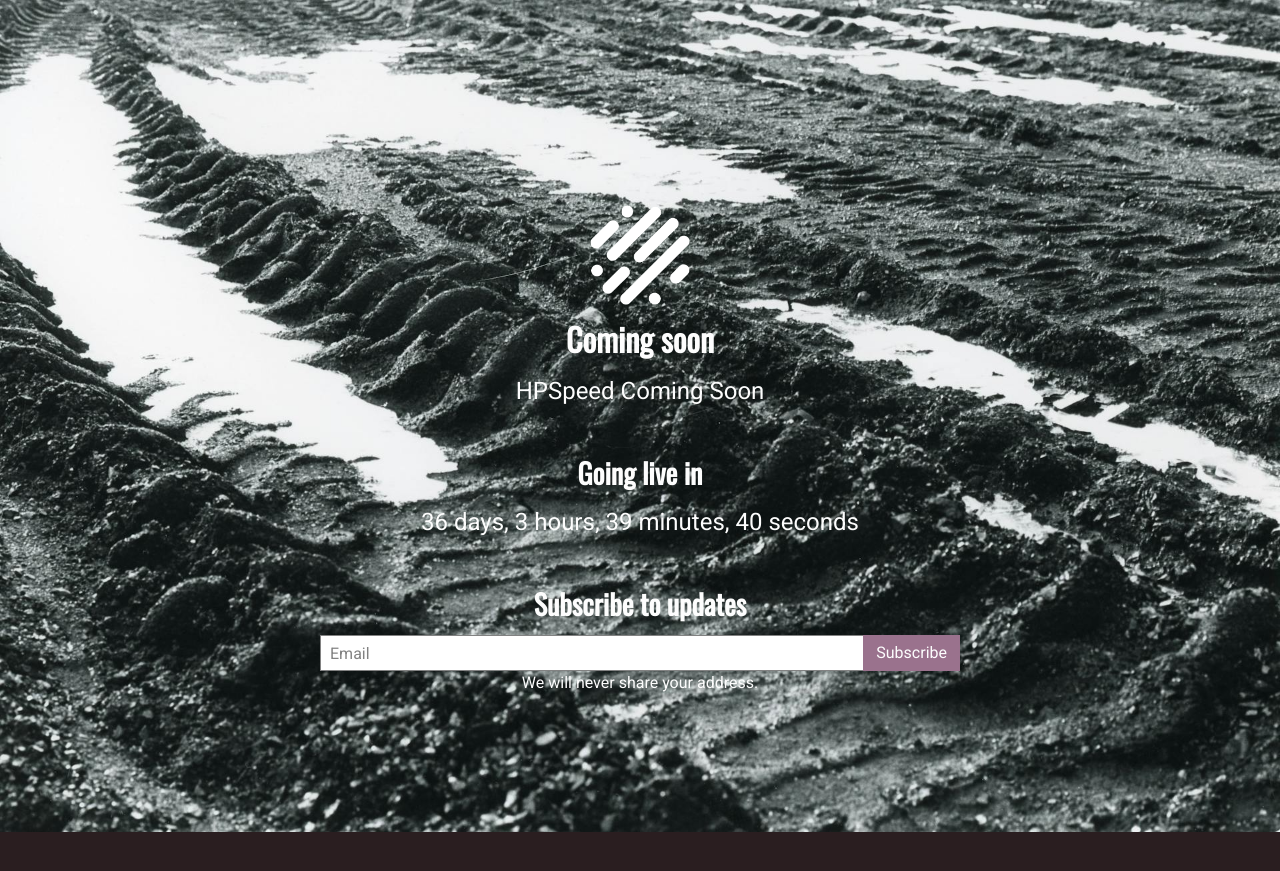
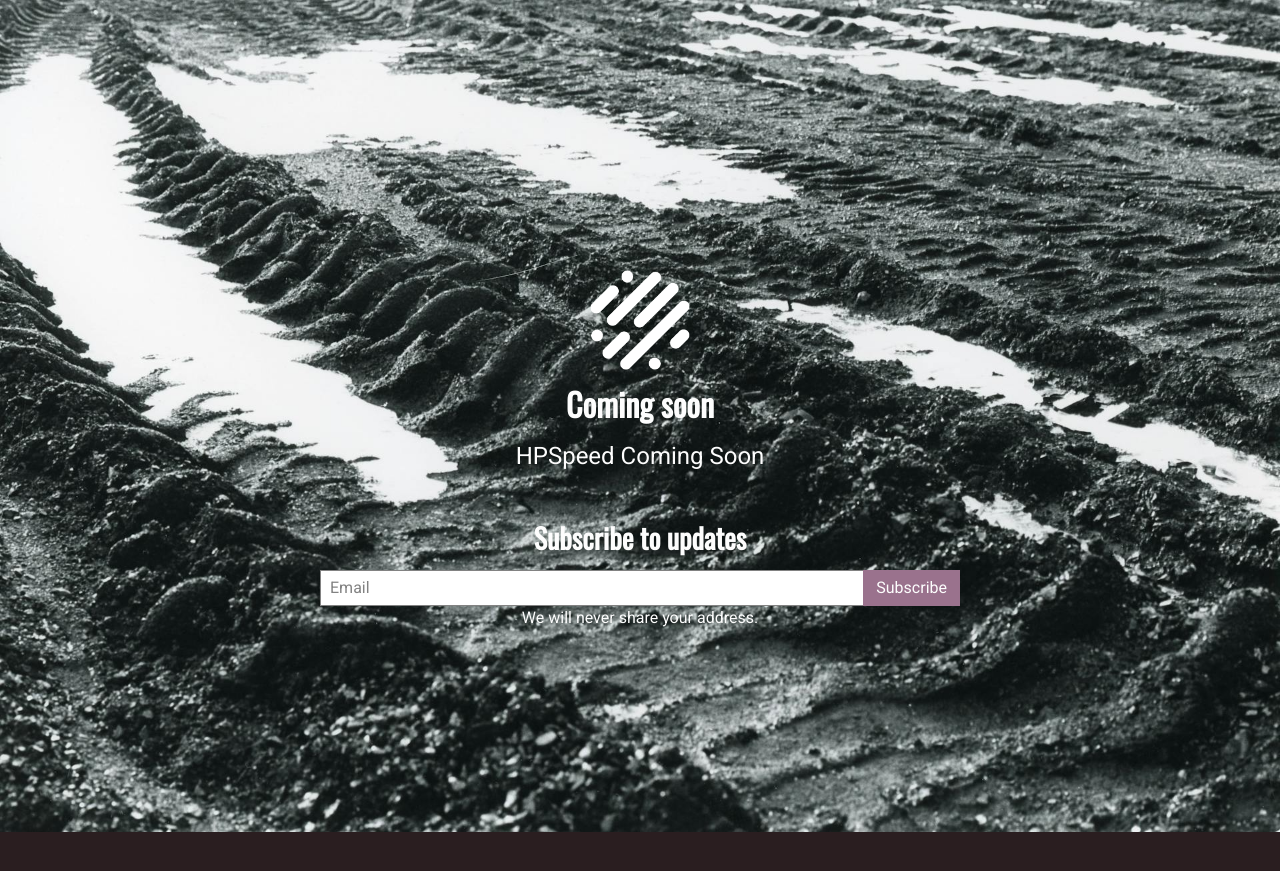
Before and after one commit to CodionCA/S-JSOON, a Jekyll site: the page built from index.md, in a window 1280 px wide. Shown: the top 871 px of the page. Built offline with Jekyll 4.4.1, drawn with Linux system fonts in a browser that asks for light colours; our own code applies the rules of GitHub Pages for plain Markdown files; part of the change alters nothing that is shown.

Commit message:
Update _config.yml

```diff
--- a/_config.yml
+++ b/_config.yml
@@ -1,9 +1,9 @@
 # Site settings
 # Site title
-title: Coming Soon
+title: HP Speed
 
 # Site description
-description: HP Speed coming soon
+description: Coming soon
 
 # Site background
 background: "images/background.jpg"
@@ -13,11 +13,11 @@ logo: "images/logo.png"
 
 # Countdown clock
 # (This can be commented out if not required.)
-countdown:
+#countdown:
   # format: "2013-09-25 16:00:00 +0800"
-  launch_date: 2024-04-01
+#  launch_date: 2024-04-01
   # %d, %H, %M, %S available
-  format: "%d days, %H hours, %M minutes, %S seconds"
+#  format: "%d days, %H hours, %M minutes, %S seconds"
 
 # Mailing list subscription
 # (This can be commented out if not required.)
```
